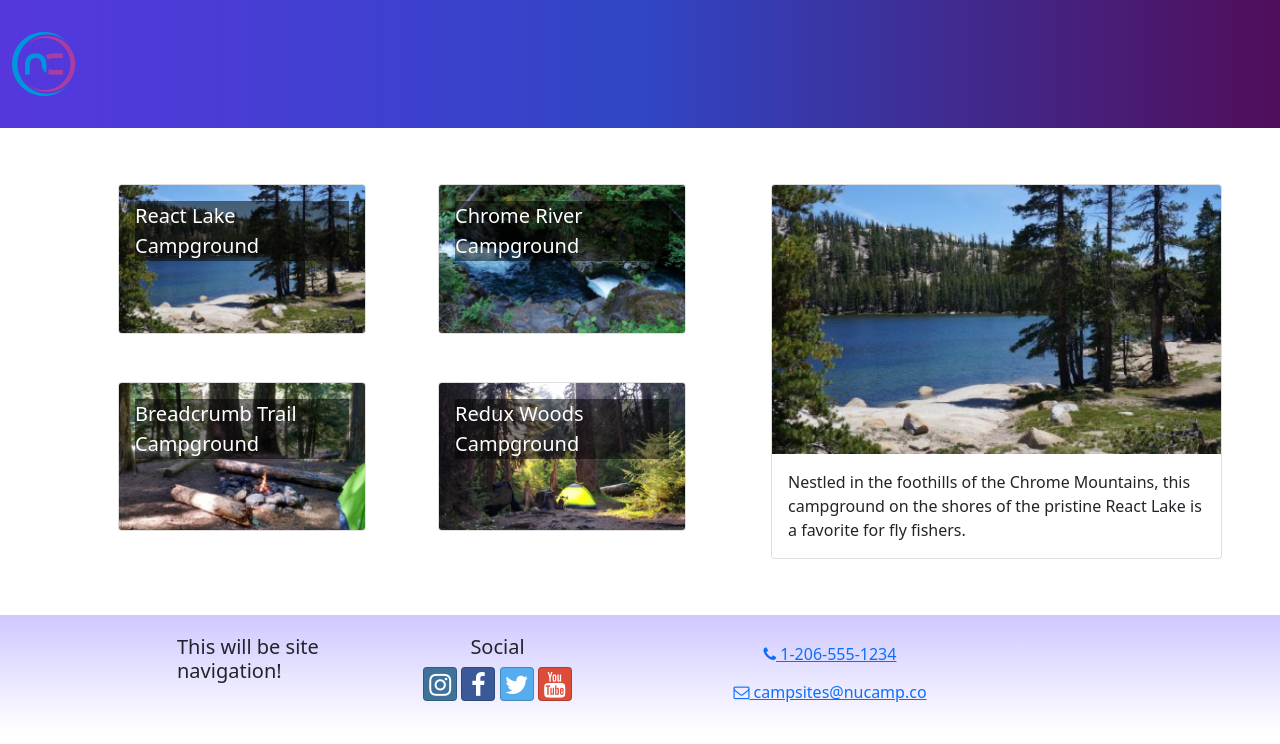
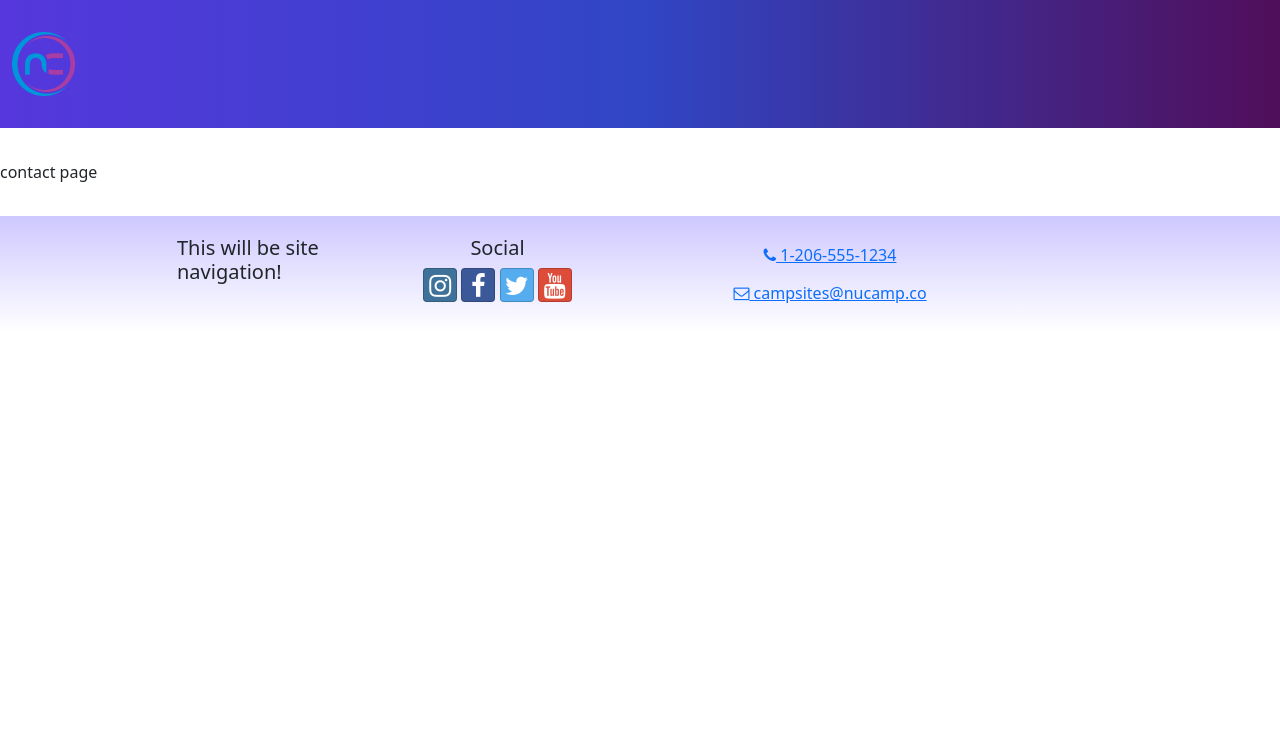
Before and after one commit to jnaranj21/nucampsite-react, a React (Create React App) app: page /contact in a window 1280 px wide. Shown: the top 744 px of the page. Built offline with nearby package versions, Linux system fonts and the light colour scheme.

Commit message:
Router setup

```diff
--- a/src/App.js
+++ b/src/App.js
@@ -1,3 +1,6 @@
+import { Routes, Route } from "react-router-dom";
+import ContactPage from "./pages/ContactPage";
+import HomePage from "./pages/HomePage";
 import CampsitesDirectoryPage from "./pages/CampsitesDirectoryPage";
 import React from "react";
 import Header from "./components/Header";
@@ -8,7 +11,11 @@
   return (
     <div className="App">
       <Header />
-      <CampsitesDirectoryPage />
+      <Routes>
+        <Route path="/" element={<HomePage />} />
+        <Route path="contact" element={<ContactPage />} />
+        <Route path="directory" element={<CampsitesDirectoryPage  />} />
+      </Routes>
       <Footer />
     </div>
   );
--- a/src/index.js
+++ b/src/index.js
@@ -1,5 +1,6 @@
 import React from 'react';
 import { createRoot } from 'react-dom/client';
+import { BrowserRouter } from 'react-router-dom';
 import { Provider } from 'react-redux';
 import { store } from './app/store';
 import App from './App';
@@ -16,7 +17,9 @@
 root.render(
   <React.StrictMode>
     <Provider store={store}>
-      <App />
+      <BrowserRouter>
+          <App />
+      </BrowserRouter>
     </Provider>
   </React.StrictMode>
 );
--- /dev/null
+++ b/src/pages/ContactPage.js
@@ -0,0 +1,5 @@
+const ContactPage = () => {
+    return <div>contact page</div>
+};
+
+export default ContactPage;
--- /dev/null
+++ b/src/pages/HomePage.js
@@ -0,0 +1,5 @@
+const HomePage = () => {
+    return <div>home page</div>
+};
+
+export default HomePage;
```
